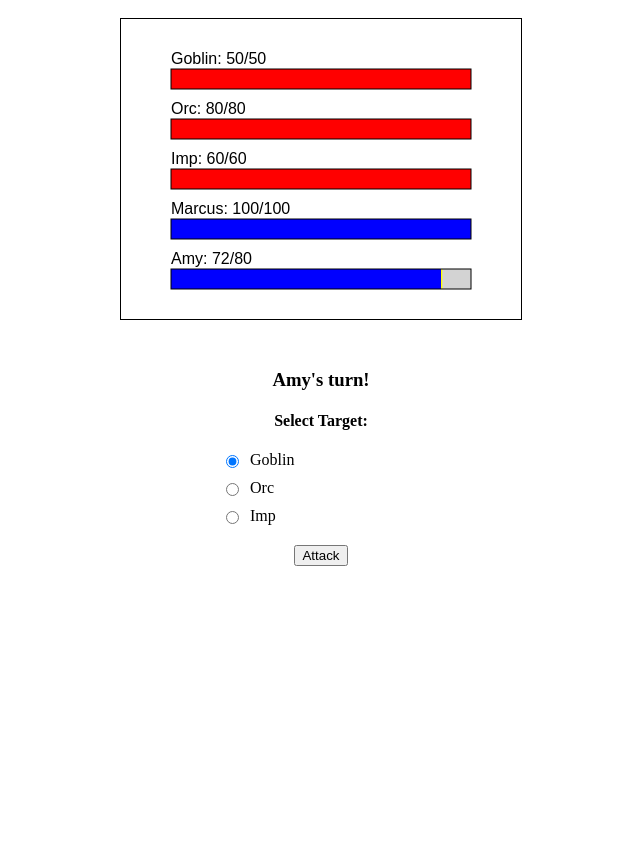
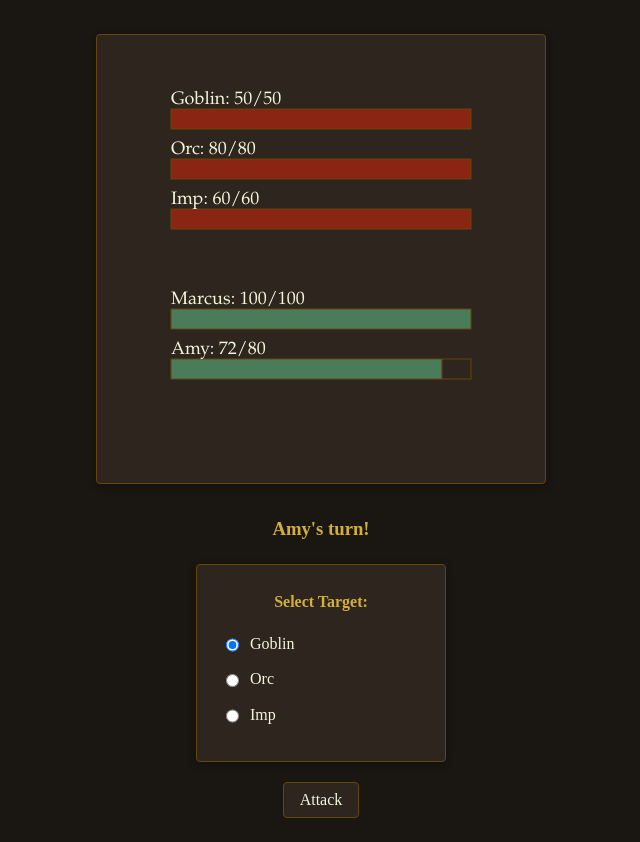
Before and after one commit to mulgrath/combat-system, a website with bundled scripts: page index.html in a window 1280 px wide. Shown: the whole page, without its empty margins (319-959 px from the left). Before the commit the page ends 800 px from the top, so only its background shows below. Built offline with nearby package versions, Linux system fonts and the light colour scheme.

Commit message:
Updated visuals

```diff
--- /dev/null
+++ b/dark-fantasy.css
@@ -0,0 +1,166 @@
+:root {
+    /* Color Palette */
+    --bg-primary: #1a1612;           /* Deep charcoal brown */
+    --bg-secondary: #2d251e;         /* Lighter brown for cards */
+    --bg-tertiary: #3a2f26;          /* Hover states */
+
+    --accent-primary: #d4af37;       /* Gold accent */
+    --accent-secondary: #8b7355;     /* Muted bronze */
+    --accent-danger: #8b4513;        /* Dark red-brown for delete */
+
+    --health-player: #4a7c59;        /* Dark green for player */
+    --health-enemy: #8b2513;         /* Dark red-brown for enemies */
+    --health-neutral: #6b5b47;       /* Dark brown for neutral/NPCs */
+    --health-background: #2d251e;    /* Darker background for health bars */
+
+    --text-primary: #f5f5dc;         /* Cream white */
+    --text-secondary: #c4b59a;       /* Muted cream */
+    --text-disabled: #6b5b47;        /* Dark brown */
+
+    --border-primary: #66460a;       /* Subtle borders */
+    --border-accent: var(--accent-primary);
+
+    /* Typography */
+    --font-family: 'Palatinio', 'Times New Roman', serif;
+    --font-size-large: 1.25rem;
+    --font-size-base: 1rem;
+    --font-size-small: 0.875rem;
+
+    /* Spacing */
+    --spacing-xs: 0.25rem;
+    --spacing-sm: 0.5rem;
+    --spacing-md: 1rem;
+    --spacing-lg: 1.5rem;
+    --spacing-xl: 2rem;
+
+    /* Layout */
+    --border-radius: 4px;
+    --box-shadow: 0 2px 8px rgba(0, 0, 0, 0.3);
+    --transition: all 0.2s ease;
+}
+
+/* Base Styling */
+body {
+    background-color: var(--bg-primary);
+    color: var(--text-primary);
+    font-family: var(--font-family);
+    font-size: var(--font-size-base);
+    line-height: 1.6;
+    margin: 0;
+    padding: var(--spacing-lg);
+}
+
+/* Card/Container Components */
+.card {
+    background-color: var(--bg-secondary);
+    border: 1px solid var(--border-primary);
+    border-radius: var(--border-radius);
+    padding: var(--spacing-lg);
+    box-shadow: var(--box-shadow);
+}
+
+.card-hover {
+    transition: var(--transition);
+}
+
+.card-hover:hover {
+    background-color: var(--bg-tertiary);
+    border-color: var(--accent-secondary);
+}
+
+/* Button Components */
+.btn {
+    background-color: var(--bg-secondary);
+    color: var(--text-primary);
+    border: 1px solid var(--border-primary);
+    border-radius: var(--border-radius);
+    padding: var(--spacing-sm) var(--spacing-md);
+    font-family: var(--font-family);
+    font-size: var(--font-size-base);
+    cursor: pointer;
+    transition: var(--transition);
+}
+
+.btn:hover {
+    background-color: var(--bg-tertiary);
+    border-color: var(--accent-secondary);
+}
+
+.btn-primary {
+    background-color: var(--accent-primary);
+    color: var(--bg-primary);
+    border-color: var(--accent-primary);
+}
+
+.btn-primary:hover {
+    background-color: var(--accent-secondary);
+    border-color: var(--accent-secondary);
+}
+
+.btn-danger {
+    border-color: var(--accent-danger);
+    color: var(--accent-danger);
+}
+
+.btn-danger:hover {
+    background-color: var(--accent-danger);
+    color: var(--text-primary);
+}
+
+/* Form Components */
+.form-input {
+    background-color: var(--bg-secondary);
+    color: var(--text-primary);
+    border: 1px solid var(--border-primary);
+    border-radius: var(--border-radius);
+    padding: var(--spacing-sm);
+    font-family: var(--font-family);
+    font-size: var(--font-size-base);
+}
+
+.form-input:focus {
+    outline: none;
+    border-color: var(--accent-primary);
+    box-shadow: 0 0 0 2px rgba(212, 175, 55, 0.2);
+}
+
+.form-input.valid {
+    border-color: #4a7c59;
+    background-color: rgba(74, 124, 89, 0.1);
+}
+
+.form-input.invalid {
+    border-color: var(--accent-danger);
+    background-color: rgba(139, 69, 19, 0.1);
+}
+
+/* Typography */
+h1, h2, h3, h4, h5, h6 {
+    color: var(--accent-primary);
+    margin-top: 0;
+    margin-bottom: var(--spacing-md);
+}
+
+.section-header {
+    color: var(--accent-primary);
+    margin-top: var(--spacing-md);
+    margin-bottom: 0;
+}
+
+/* Scrollbar Styling */
+::-webkit-scrollbar {
+    width: 8px;
+}
+
+::-webkit-scrollbar-track {
+    background: var(--bg-primary);
+}
+
+::-webkit-scrollbar-thumb {
+    background: var(--border-primary);
+    border-radius: var(--border-radius);
+}
+
+::-webkit-scrollbar-thumb:hover {
+    background: var(--accent-secondary);
+}
--- a/index.html
+++ b/index.html
@@ -2,6 +2,7 @@
 <html>
 <head>
     <title>Combat System</title>
+    <link rel="stylesheet" href="dark-fantasy.css"></style>
     <style>
         canvas {
             border: 1px solid black;
@@ -35,16 +36,16 @@
     </style>
 </head>
 <body>
-    <canvas id="game-canvas" width="400" height="300"></canvas>
+    <canvas id="game-canvas" class="card" width="400" height="400"></canvas>
 
     <div class="ui-container">
         <h3 id="status-message">Player's Turn</h3>
 
-        <div id="target-selection" class="target-group">
+        <div id="target-selection" class="target-group card">
             <h4>Select Target:</h4>
         </div>
 
-        <button id="attack-btn">Attack</button>
+        <button id="attack-btn" class="btn">Attack</button>
     </div>
 
     <script type="module" src="dist/main.js"></script>
--- a/presentation.ts
+++ b/presentation.ts
@@ -1,5 +1,5 @@
 import { EventEmitter, EventMap } from "./event-emitter.js";
-import { Character, PRESENTATION_EVENTS } from "./combat-types.js";
+import { PRESENTATION_EVENTS } from "./combat-types.js";
 
 export class PresentationController extends EventEmitter<EventMap> {
     private statusMessage: HTMLElement;
--- a/renderer.ts
+++ b/renderer.ts
@@ -32,6 +32,24 @@ class CharacterDisplay {
         // Move 'speed' percent of the way from current to target
         return current + (target - current) * speed;
     }
+}
+
+class ThemeColors {
+    static getColor(property: string): string {
+        return getComputedStyle(document.documentElement)
+            .getPropertyValue(property)
+            .trim();
+    }
+
+    static get textPrimary() { return this.getColor('--text-primary'); }
+    static get bgPrimary() { return this.getColor('--bg-primary'); }
+    static get accentPrimary() { return this.getColor('--accent-primary'); }
+    static get accentDanger() { return this.getColor('--accent-danger'); }
+    static get borderPrimary() { return this.getColor('--border-primary'); }
+    static get healthPlayer() { return this.getColor('--health-player'); }
+    static get healthEnemy() { return this.getColor('--health-enemy'); }
+    static get healthNeutral() { return this.getColor('--health-neutral'); }
+    static get healthBackground() { return this.getColor('--health-background'); }
 }
 
 export class SimpleRenderer {
@@ -84,19 +102,19 @@ export class SimpleRenderer {
     private drawFrame() {
         this.ctx.clearRect(0, 0, this.canvas.width, this.canvas.height);
 
-        let playerStartY: number = 200;
+        let playerStartY: number = 250;
         let enemyStartY: number = 50;
         let yIncrement: number = 50;
 
         this.playerDisplays.forEach(playerDisplay => {
             const character = playerDisplay.getCharacter();
-            this.drawHealthBarWithDamage(50, playerStartY, playerDisplay.getDisplayHealth(), playerDisplay.getPreviousHealth(), character.maxHealth, 'blue', character.name);
+            this.drawHealthBarWithDamage(50, playerStartY, playerDisplay.getDisplayHealth(), playerDisplay.getPreviousHealth(), character.maxHealth, ThemeColors.healthPlayer, character.name);
             playerStartY += yIncrement;
         });
 
         this.enemyDisplays.forEach(enemyDisplay => {
             const character = enemyDisplay.getCharacter();
-            this.drawHealthBarWithDamage(50, enemyStartY, enemyDisplay.getDisplayHealth(), enemyDisplay.getPreviousHealth(), character.maxHealth, 'red', character.name);
+            this.drawHealthBarWithDamage(50, enemyStartY, enemyDisplay.getDisplayHealth(), enemyDisplay.getPreviousHealth(), character.maxHealth, ThemeColors.healthEnemy, character.name);
             enemyStartY += yIncrement;
         });
     }
@@ -124,25 +142,27 @@ export class SimpleRenderer {
         const healthPercent = health / maxHealth;
         const previousHealthPercent = previousHealth / maxHealth;
 
-        // Background (empty bar)
-        this.ctx.fillStyle = 'lightgray';
+        // Background using theme color
+        this.ctx.fillStyle = ThemeColors.healthBackground;
         this.ctx.fillRect(x, y, barWidth, barHeight);
 
-        // Main health (current health)
+        // Main health bar
         this.ctx.fillStyle = color;
         this.ctx.fillRect(x, y, barWidth * healthPercent, barHeight);
 
-        // Damage flash bar (from current health to previous health)
+        // Damage flash bar
         if (previousHealth > health) {
-            this.ctx.fillStyle = 'yellow'; // or 'orange' for damage color
+            this.ctx.fillStyle = ThemeColors.accentDanger;
             this.ctx.fillRect(x + barWidth * healthPercent, y, barWidth * (previousHealthPercent - healthPercent), barHeight);
         }
 
-        // Border and label (same as before)
-        this.ctx.strokeStyle = 'black';
+        // Border using theme color
+        this.ctx.strokeStyle = ThemeColors.borderPrimary;
         this.ctx.strokeRect(x, y, barWidth, barHeight);
-        this.ctx.fillStyle = 'black';
-        this.ctx.font = '16px Arial';
+
+        // Label using theme text color and font
+        this.ctx.fillStyle = ThemeColors.textPrimary;
+        this.ctx.font = '18px Palatino'; // Match your theme font
         this.ctx.fillText(`${label}: ${Math.floor(health)}/${maxHealth}`, x, y - 5);
     }
 
```
Also changed, not shown: dist/renderer.js.
